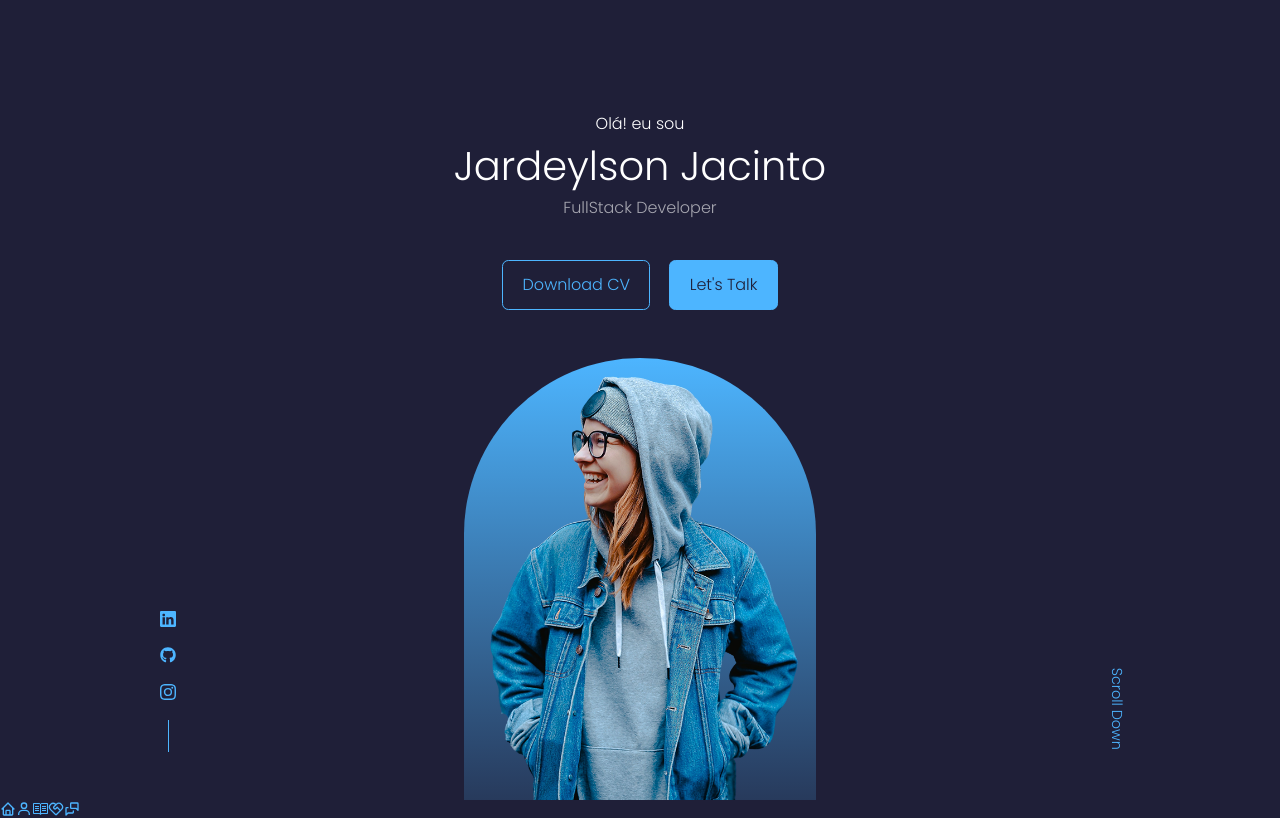
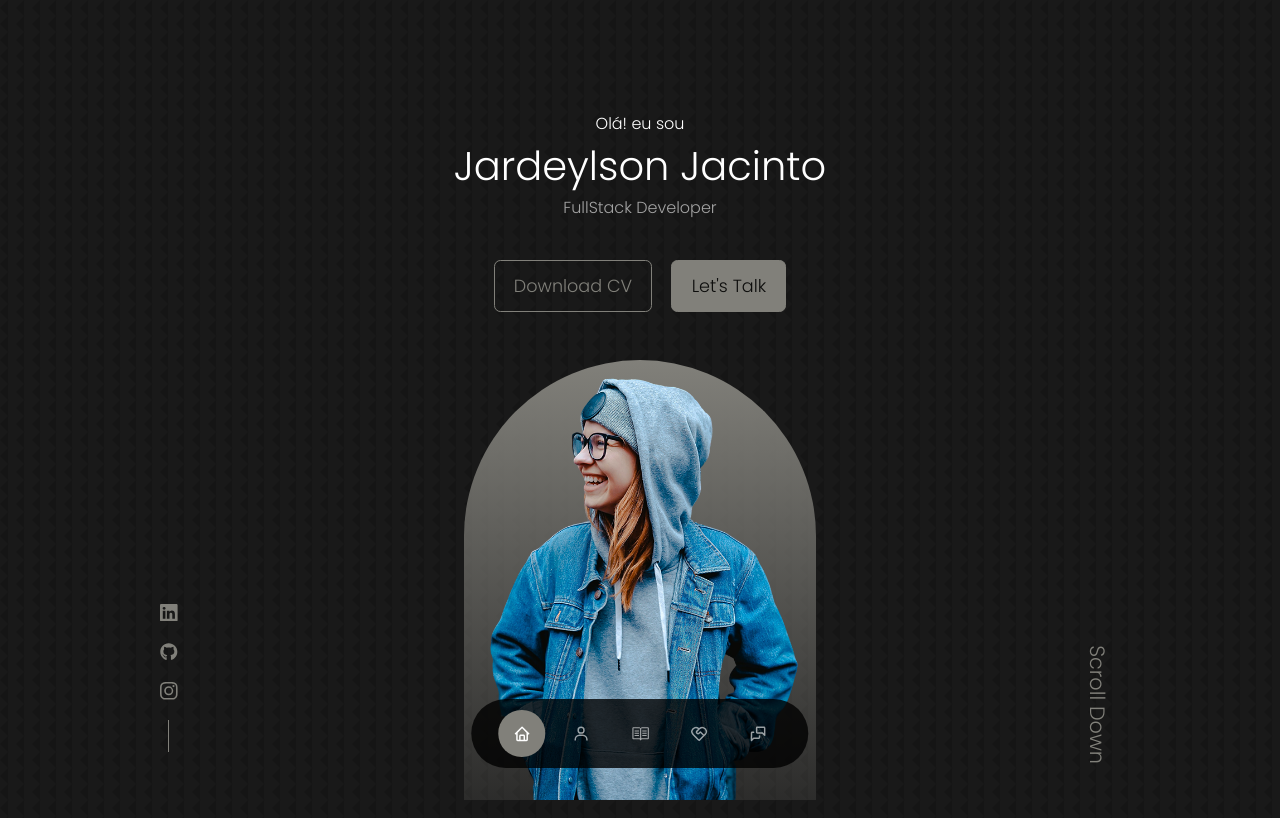
Before and after one commit to jardeylsonJacinto/project-my-portfolio, a React (Create React App) app: page / in a window 1280 px wide. Shown: the top 818 px of the page. Built offline with nearby package versions, Linux system fonts and the light colour scheme.

Commit message:
feat: Floating Nav Component CSS

```diff
--- a/src/components/header/header.css
+++ b/src/components/header/header.css
@@ -56,7 +56,7 @@ header {
   bottom: 5rem;
   transform: rotate(90deg);
   font-weight: 300;
-  font-size: 0.9rem;
+  font-size: 1.3rem;
 }
 
 /* ======== MEDIA QUERY (MEDIUM DEVICES) ======== */
--- a/src/components/nav/Nav.jsx
+++ b/src/components/nav/Nav.jsx
@@ -11,7 +11,7 @@ import { TbMessages } from 'react-icons/tb'
 const Nav = () => {
   return (
     <nav>
-      <a href="a" ><BiHome /></a>
+      <a href="a" className='active'><BiHome /></a>
       <a href="#about"><BiUser /></a>
       <a href="#experience"><GoBook /></a>
       <a href="#services"><RiServiceLine /></a>
--- a/src/components/nav/nav.css
+++ b/src/components/nav/nav.css
@@ -0,0 +1,33 @@
+nav {
+  background: rgba(0, 0, 0, 0.8);
+  width: max-content;
+  display: block;
+  padding: 0.7rem 1.7rem;
+  z-index: 2;
+  position: fixed;
+  left: 50%;
+  transform: translateX(-50%);
+  bottom: 2rem;
+  display: flex;
+  gap: 0.8rem;
+  border-radius: 3rem;
+  backdrop-filter: black(15px);
+}
+
+nav a {
+  background: transparent;
+  padding: 0.9rem;
+  border-radius: 50%;
+  display: flex;
+  color: var(--color-light);
+  font-size: 1.1rem;
+}
+
+nav a:hover {
+  background: rgba(255, 255, 255, 0.2);
+}
+
+nav a.active {
+  background: var(--color-primary);
+  color: var(--color-white);
+}
--- a/src/index.css
+++ b/src/index.css
@@ -13,9 +13,9 @@
 /* Root Variables */
 /* =============== */
 :root {
-    --color-bg: #1f1f38;
-    --color-bg-variant: #2c2c6c;
-    --color-primary: #4db5ff;
+    --color-bg: rgba(0, 0, 0, 0.9);
+    --color-bg-variant: #363636;
+    --color-primary: #81807a;
     --color-primary-variant: rgba(77, 181, 255, 0.4) ;
     --color-white: #fff;
     --color-light: rgba(255, 255, 255, 0.6);
@@ -44,7 +44,7 @@ body {
     background: var(--color-bg);
     color: var(--color-white);
     line-height: 1.5;
-    /* background: url(./assets/video.mp4); */
+    background-image: url(../src/assets/bg-texture.png);
 }
 
 /* =============== GENERAL STYLES =============== */
@@ -82,6 +82,7 @@ section > h2 {
 }
 
 a {
+    font-size: 1.1rem;
     color: var(--color-primary);
     transition: var(--transition);
 }
```
